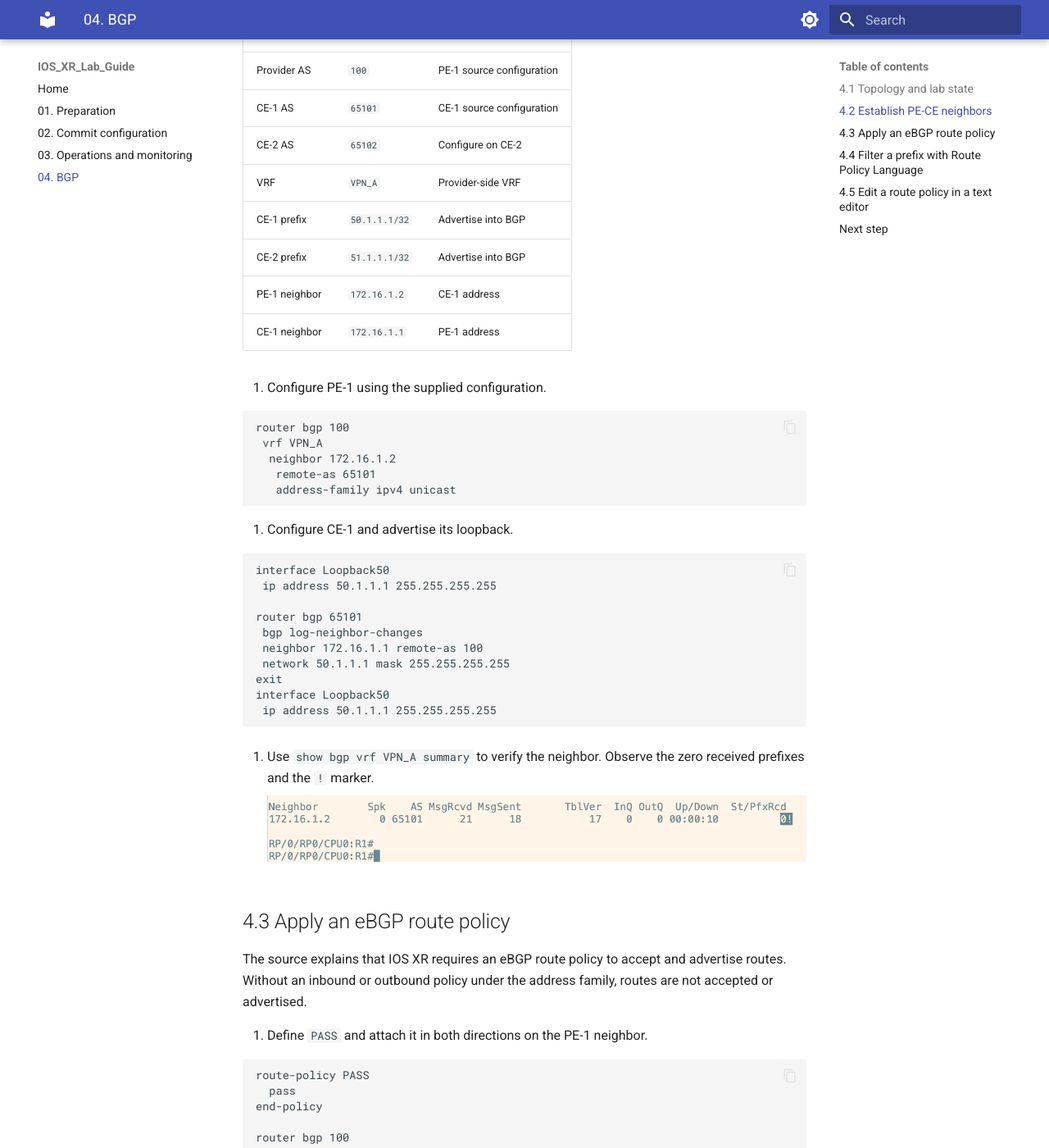
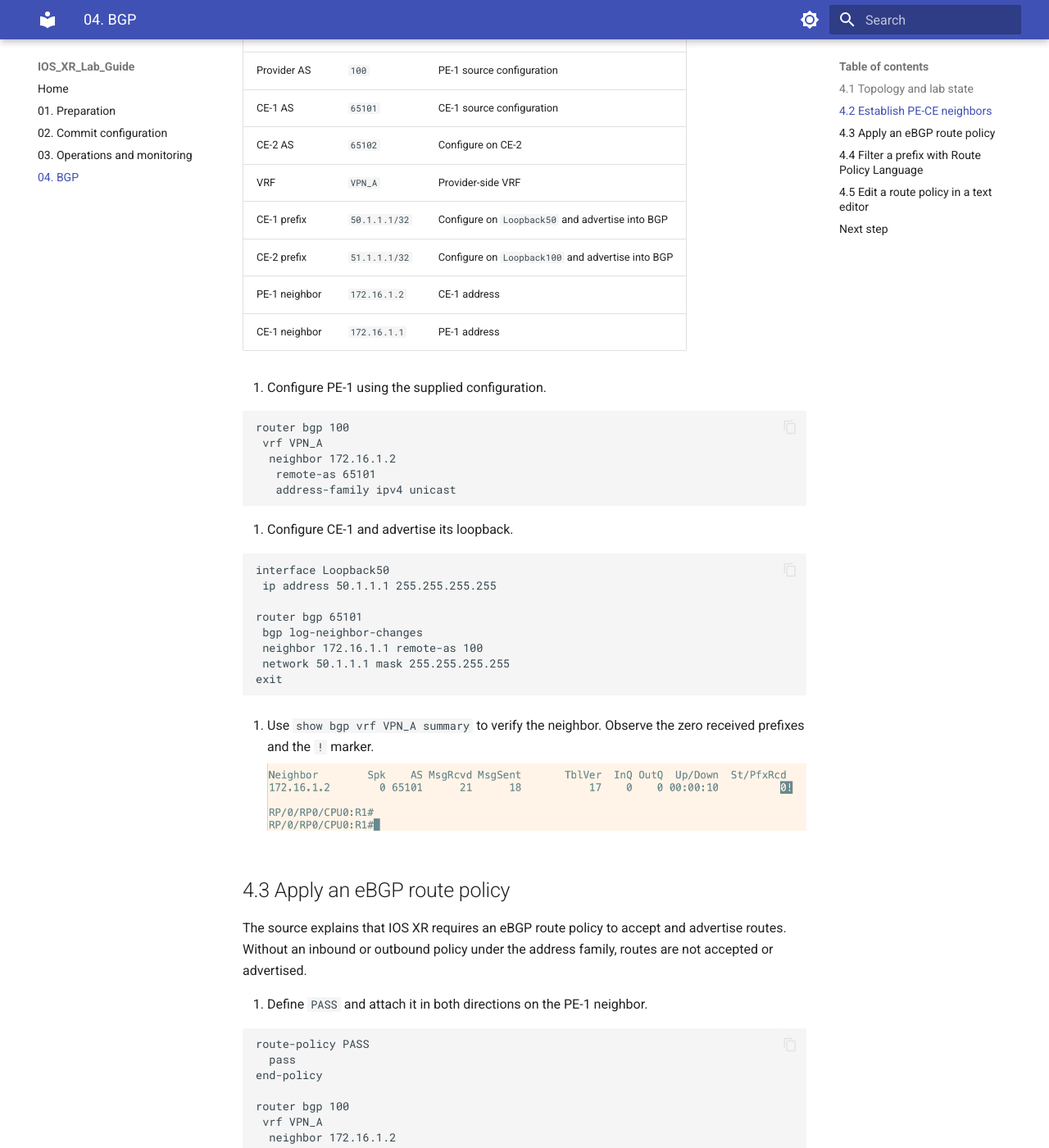
Before and after one commit to gchellia79/IOS_XR_Lab_Guide, an MkDocs documentation site: the page built from docs/04-bgp/index.md, in a window 1280 px wide and 1400 px high, scrolled down 1248 px. Shown: the whole window at 82% size. Built offline with MkDocs 1.6.1 and Material for MkDocs 9.7.7, drawn with Linux system fonts in a browser that asks for light colours; some of the changed text lies outside the part shown.

````diff
--- a/docs/04-bgp/index.md
+++ b/docs/04-bgp/index.md
@@ -1,7 +1,7 @@
 # 04. BGP
 
 !!! abstract "Goal"
-    Establish PE-CE BGP neighbors, apply route policies, and verify received routes. Filter a selected prefix and edit a route policy using the supplied editor exercise.
+    Establish PE-CE BGP neighbors and verify how required eBGP route policies control route acceptance and advertisement. Filter a selected prefix and edit a route policy using the supplied editor exercise.
 
 ## 4.1 Topology and lab state
 
@@ -28,8 +28,8 @@
 | CE-1 AS | `65101` | CE-1 source configuration |
 | CE-2 AS | `65102` | Configure on CE-2 |
 | VRF | `VPN_A` | Provider-side VRF |
-| CE-1 prefix | `50.1.1.1/32` | Advertise into BGP |
-| CE-2 prefix | `51.1.1.1/32` | Advertise into BGP |
+| CE-1 prefix | `50.1.1.1/32` | Configure on `Loopback50` and advertise into BGP |
+| CE-2 prefix | `51.1.1.1/32` | Configure on `Loopback100` and advertise into BGP |
 | PE-1 neighbor | `172.16.1.2` | CE-1 address |
 | CE-1 neighbor | `172.16.1.1` | PE-1 address |
 
@@ -54,8 +54,6 @@ router bgp 65101
  neighbor 172.16.1.1 remote-as 100
  network 50.1.1.1 mask 255.255.255.255
 exit
-interface Loopback50
- ip address 50.1.1.1 255.255.255.255
 ```
 
 3. Use `show bgp vrf VPN_A summary` to verify the neighbor. Observe the zero received prefixes and the `!` marker.
@@ -86,7 +84,7 @@ router bgp 100
 
     ![BGP routes received after applying PASS](images/image03.png)
 
-3. Configure eBGP between PE-2 and CE-2 and advertise the CE-2 loopback, following the PE-1/CE-1 exercise.
+3. Configure eBGP between PE-2 and CE-2 and advertise `51.1.1.1/32` on CE-2 `Loopback100`, following the PE-1/CE-1 exercise.
 
     ![PE-2 and CE-2 BGP verification](images/image04.png)
 
@@ -95,7 +93,7 @@ router bgp 100
     ![CE-2 to CE-1 connectivity](images/image05.png)
 
 !!! warning "TODO"
-    The source initially asks for `51.1.1.1/32` on CE-2 but later says to advertise `Lo100`. Confirm the intended loopback interface. No complete PE-2/CE-2 configuration is supplied.
+    No complete PE-2/CE-2 configuration is supplied in the source.
 
 ## 4.4 Filter a prefix with Route Policy Language
 
````
Also changed, not shown: README.md (+6 -4 lines), docs/02-commit-configuration/index.md (+0 -3 lines), docs/03-operations-and-monitoring/index.md (+10 -3 lines).
